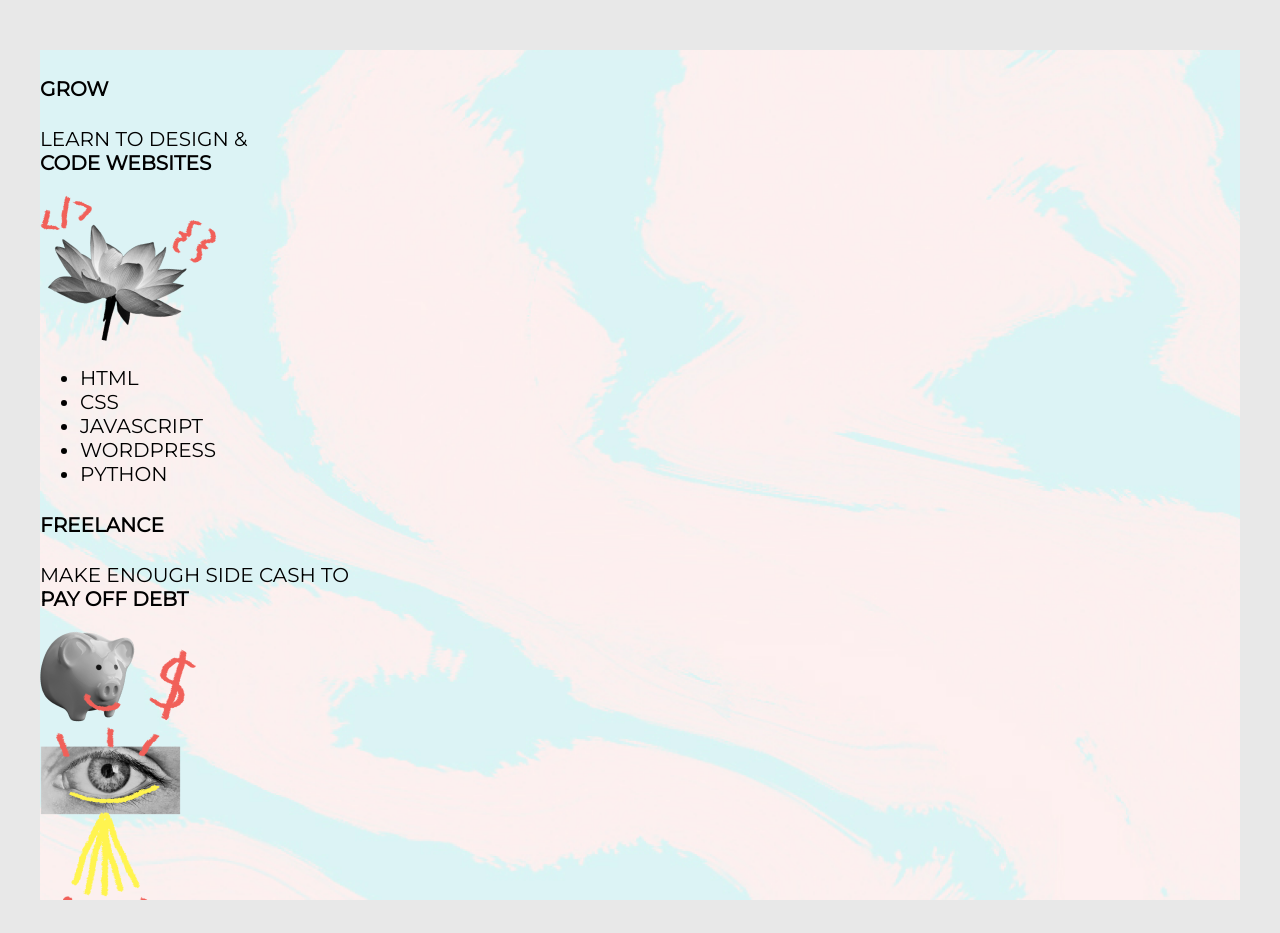
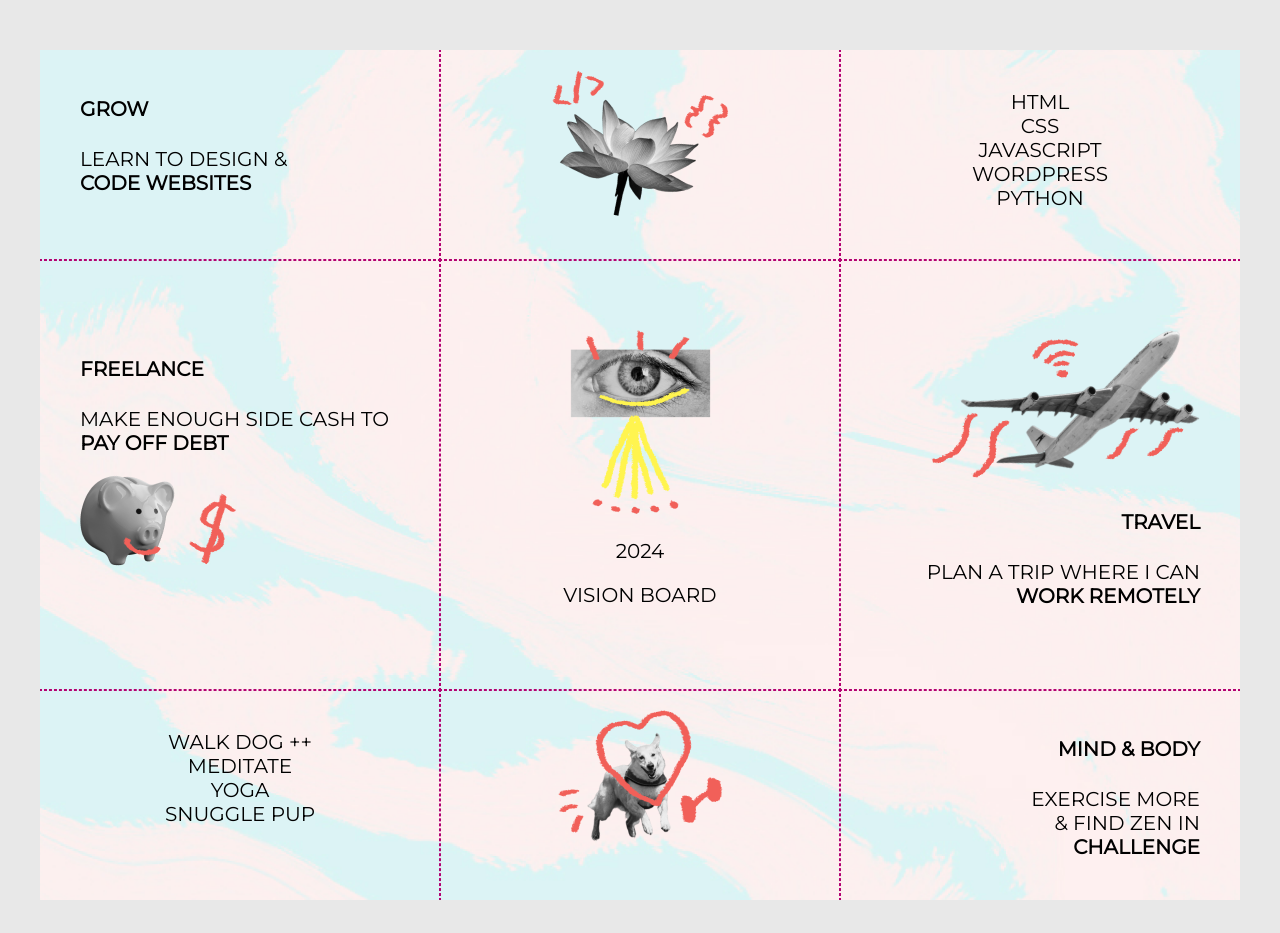
Before and after one commit to AshDesignsllc/mood-board, a plain HTML site: page index.html in a window 1280 px wide. Drawn offline with Linux system fonts and the light colour scheme.

Commit message:
Style blocks, set row height, and align text

```diff
--- a/css/main.css
+++ b/css/main.css
@@ -15,3 +15,35 @@ body {
     text-transform: uppercase;
     font-size: 20px;
 }
+
+/* BLOCK STYLING */
+
+.block {
+    outline: 1px dashed hsl(322,100%,35%);
+    float: left;
+    box-sizing: border-box;
+    width: 400px;
+}
+
+.small-block {
+    height: 210px;
+    padding: 20px 40px;
+}
+
+.large-block {
+    height: 430px;
+    padding: 70px 40px;
+}
+
+.center {
+    text-align: center;
+}
+
+.right {
+    text-align: right;
+}
+
+ul li {
+    list-style: none;
+    padding-right: 25px;
+}
--- a/index.html
+++ b/index.html
@@ -11,49 +11,47 @@
 </head>
 <body>
 	<div id="vision-board">
-		<div class="block">
+		<div class="block small-block">
 			<h4><span class="highlight">Grow</span></h4>
 			<p>Learn to Design & <br><strong>Code Websites</strong></p>
 		</div>
-		<div class="block">
+		<div class="block small-block center">
 			<img src="./img/flower.png" alt="flower">
 		</div>
-		<div class="block">
-			<ul>
-				<li>HTML</li>
-				<li>CSS</li>
-				<li>JavaScript</li>
-				<li>WordPress</li>
-				<li>Python</li>
-			</ul>
+		<div class="block small-block center">
+			<p>HTML<br>
+				CSS<br>
+				JavaScript<br>
+				WordPress<br>
+				Python
+			</p>
 		</div>
-		<div class="block">
+		<div class="block large-block">
 			<h4><span class="hightlight">Freelance</span></h4>
 			<p>Make Enough Side Cash to <br><strong>Pay off debt</strong></p>
 			<img src="./img/piggy.png" alt="piggy_bank">
 		</div>
-		<div class="block">
+		<div class="block large-block center">
 			<img src="./img/eye.png" alt="eye">
 			<p id="year">2024</p>
 			<p id="project-title">Vision Board</p>
 		</div>
-		<div class="block">
+		<div class="block large-block right">
 			<img src="./img/plane.png" alt="airplane">
 			<h4><span class="highlight">Travel</span></h4>
 			<p>Plan A Trip Where I Can <br><strong>Work Remotely</strong></p>
 		</div>
-		<div class="block">
-			<ul>
-				<li>Walk Dog ++</li>
-				<li>Meditate</li>
-				<li>Yoga</li>
-				<li>Snuggle Pup</li>
-			</ul>
+		<div class="block small-block center">
+			<p>Walk Dog ++<br>
+				Meditate<br>
+				Yoga<br>
+				Snuggle Pup
+			</p>
 		</div>
-		<div class="block">
+		<div class="block small-block center">
 			<img src="./img/doggo.png" alt="dog">
 		</div>
-		<div class="block">
+		<div class="block small-block right">
 			<h4><span class="highlight">Mind & body</span></h4>
 			<p>Exercise More <br>& Find Zen in<br><strong>Challenge</strong></p>
 		</div>
```
